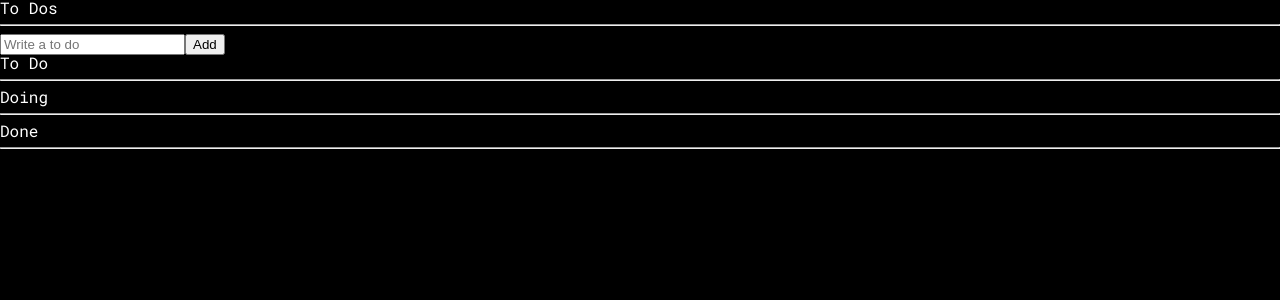
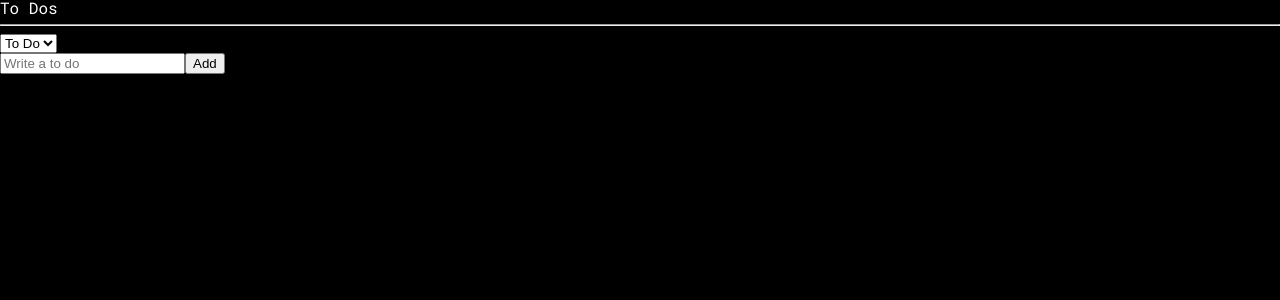
Before and after one commit to wlarkspur/react-master-wlarkspur-2, a React (Create React App) app: page / in a window 1280 px wide. Shown: the top 300 px of the page. Built offline with nearby package versions, Linux system fonts and the light colour scheme.

Commit message:
toDos list shortcut

```diff
--- a/src/components/ToDoList.tsx
+++ b/src/components/ToDoList.tsx
@@ -1,38 +1,28 @@
 import { useForm } from "react-hook-form";
-import { useRecoilValue } from "recoil";
-import { toDoSelector, toDoState } from "./atoms";
+import { useRecoilState, useRecoilValue } from "recoil";
+import { categoryState, toDoSelector, toDoState } from "./atoms";
 import CreateToDo from "./CreateToDo";
 import ToDo from "./ToDo";
 
 function ToDoList() {
-  const [toDo, doing, done] = useRecoilValue(toDoSelector);
-
+  const toDos = useRecoilValue(toDoSelector);
+  const [category, setCategory] = useRecoilState(categoryState);
+  const onInput = (event: React.FormEvent<HTMLSelectElement>) => {
+    setCategory(event.currentTarget.value);
+  };
   return (
     <div>
       <h1>To Dos</h1>
       <hr />
+      <select value={category} onInput={onInput}>
+        <option value="TO_DO">To Do</option>
+        <option value="DOING">Doing</option>
+        <option value="DONE">Done</option>
+      </select>
       <CreateToDo />
-      <h2>To Do</h2>
-      <ul>
-        {toDo.map((toDo) => (
-          <ToDo key={toDo.id} {...toDo} />
-        ))}
-      </ul>
-      <hr />
-      <h2>Doing</h2>
-      <ul>
-        {doing.map((toDo) => (
-          <ToDo key={toDo.id} {...toDo} />
-        ))}
-      </ul>
-      <hr />
-      <h2>Done</h2>
-      <ul>
-        {done.map((toDo) => (
-          <ToDo key={toDo.id} {...toDo} />
-        ))}
-      </ul>
-      <hr />
+      {toDos?.map((toDo) => (
+        <ToDo key={toDo.id} {...toDo} />
+      ))}
     </div>
   );
 }
--- a/src/components/atoms.tsx
+++ b/src/components/atoms.tsx
@@ -20,10 +20,7 @@
   key: "toDoSelector",
   get: ({ get }) => {
     const toDos = get(toDoState);
-    return [
-      toDos.filter((toDo) => toDo.category === "TO_DO"),
-      toDos.filter((toDo) => toDo.category === "DOING"),
-      toDos.filter((toDo) => toDo.category === "DONE"),
-    ];
+    const category = get(categoryState);
+    return toDos.filter((toDo) => toDo.category === category);
   },
 });
```
